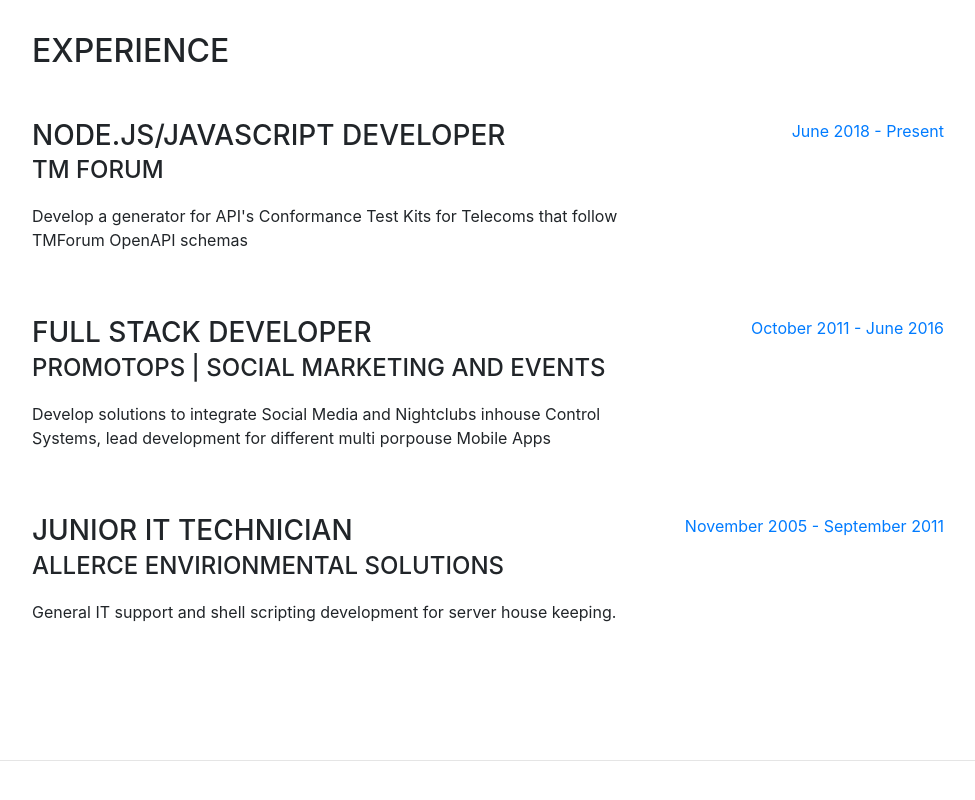
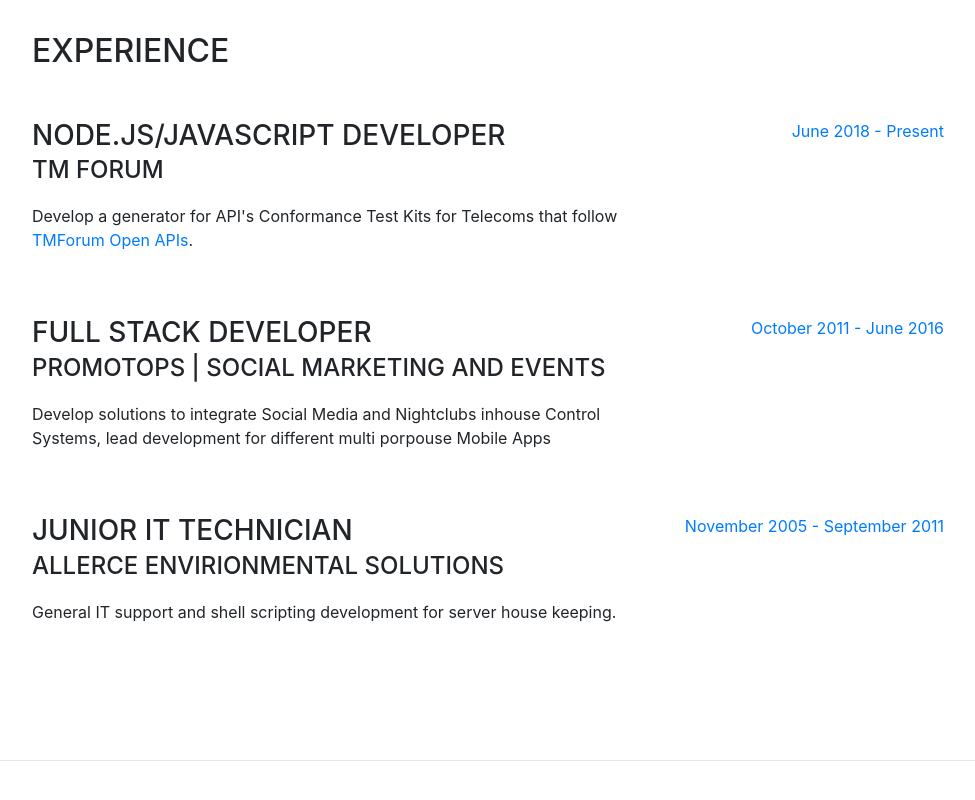
Before and after one commit to henfen/Assignment2, a website with bundled scripts: page index.html in a window 1280 px wide. Shown: the part 841-1641 px from the top of the page, without its empty margins (288-1263 px from the left). Built offline with nearby package versions, Linux system fonts and the light colour scheme; a web font is replaced by a local one.

Commit message:
link open apis

```diff
--- a/index.html
+++ b/index.html
@@ -91,7 +91,7 @@
             <div class="resume-content mr-auto">
               <h3 class="mb-0">Node.js/JavaScript Developer</h3>
               <div class="subheading mb-3">TM Forum</div>
-              <p>Develop a generator for API's Conformance Test Kits for Telecoms that follow TMForum OpenAPI schemas</p>
+              <p>Develop a generator for API's Conformance Test Kits for Telecoms that follow <a href ="https://www.tmforum.org/open-apis/">TMForum Open APIs</a>.</p>
             </div>
             <div class="resume-date text-md-right">
               <span class="text-primary">June 2018 - Present</span>
```
